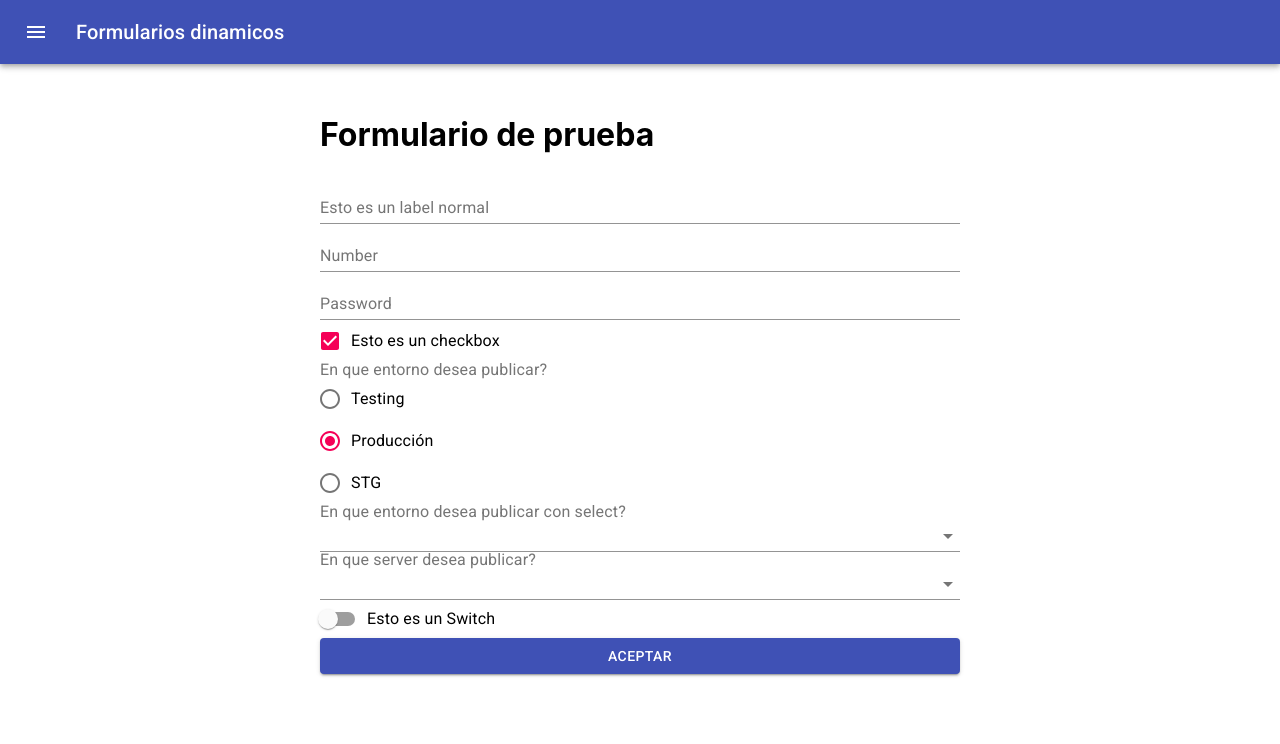
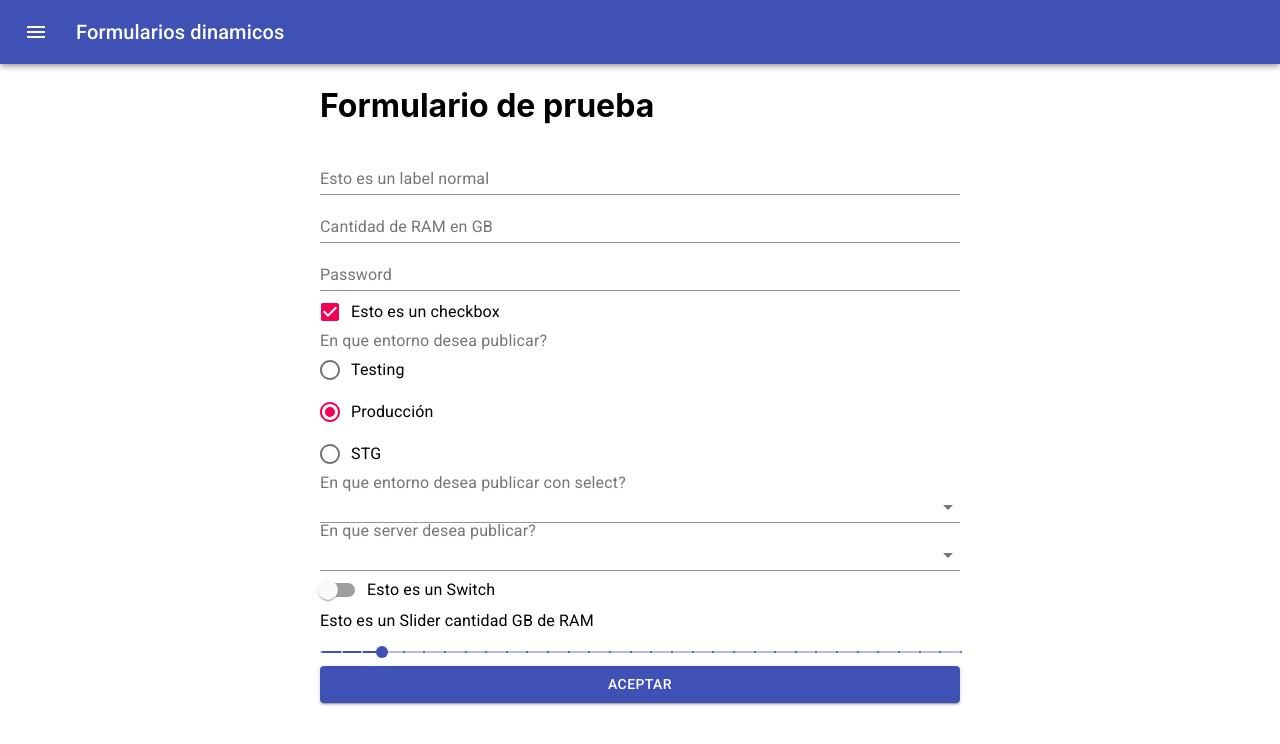
Before and after one commit to AlexisFabianCarranza/Formularios-dinamicos-react, a React (Create React App) app: page / in a window 1280 px wide. Shown: the top 744 px of the page. Built offline with nearby package versions, Linux system fonts and the light colour scheme.

Commit message:
Agregado Slider

```diff
--- /dev/null
+++ b/src/formComponents/Slider.js
@@ -0,0 +1,25 @@
+import React from 'react';
+import Typography from "@material-ui/core/Typography";
+import Slider from "@material-ui/core/Slider";
+
+export default ({configItem, setFieldValue, values}) => {
+    return (
+        <>
+            <Typography gutterBottom>
+                {configItem.label}
+            </Typography>
+            <Slider
+                name={configItem.id}
+                value={values[configItem.id]}
+                valueLabelDisplay="auto"
+                marks
+                min={configItem.min}
+                max={configItem.max}
+                step={configItem.step}
+                onChange={(elem, newvalue) => {
+                    setFieldValue(configItem.id, newvalue)
+                }}
+            />
+        </>
+    );
+};
--- a/src/helper/formEstructure.js
+++ b/src/helper/formEstructure.js
@@ -16,10 +16,28 @@ export default [
                 type: 'TextInput',
                 componentType: 'Input',
                 configItem: {
-                    label: 'Number',
+                    label: 'Cantidad de RAM en GB',
                     type: 'number',
                     id: 'numero',
-                    initialState: ''
+                    initialState: '',
+                    validator: {
+                        type: "number",
+                        configs: [
+                            {
+                                type: "min",
+                                props: [
+                                    1,
+                                    "Tiene que ser mayor a 1"
+                                ]
+                            }, {
+                                type: "max",
+                                props: [
+                                    32,
+                                    "No podemos generar una vm con tanta ram"
+                                ]
+                            }
+                        ]
+                    }
 
                 },
             },
@@ -179,6 +197,18 @@ export default [
                 },
             },
             {
+                type: 'Slider',
+                componentType: 'Slider',
+                configItem: {
+                    label: 'Esto es un Slider cantidad GB de RAM',
+                    id: 'testSliderONE',
+                    initialState: 4,
+                    min: 1,
+                    max: 32,
+                    step: 1
+                },
+            },
+            {
                 type: 'Button',
                 componentType: 'Action',
                 configItem: {
--- a/src/helper/getItem.js
+++ b/src/helper/getItem.js
@@ -6,6 +6,7 @@ import Radio from '../formComponents/Radio';
 import Select from '../formComponents/Select';
 import SelectDependiente from '../formComponents/SelectDependiente';
 import Switch from "../formComponents/Switch";
+import Slider from "../formComponents/Slider";
 
 export default (
     componentInfo,
@@ -14,7 +15,8 @@ export default (
     handleBlur,
     isSubmitting,
     errors,
-  touched
+    touched,
+    setFieldValue
 ) => {
     switch (componentInfo.type) {
         case 'Button':
@@ -74,5 +76,13 @@ export default (
                     values={values}
                 />
             );
+        case 'Slider':
+            return (
+                <Slider
+                    configItem={componentInfo.configItem}
+                    values={values}
+                    setFieldValue={setFieldValue}
+                />
+            );
     }
 };
--- a/src/pages/FormPage.js
+++ b/src/pages/FormPage.js
@@ -6,6 +6,8 @@ import formEstructure from '../helper/formEstructure';
 import getItem from '../helper/getItem';
 import Appbar from '../components/Appbar';
 import * as Yup from 'yup';
+import Typography from "@material-ui/core/Typography";
+import Slider from "@material-ui/core/Slider";
 
 export default () => {
     const classes = useStyles();
@@ -13,7 +15,8 @@ export default () => {
     const makeInitialState = () => {
         let initalState = {};
         for (let i = 0; i < formEstructure[0].components.length; i++) {
-            if (['Input', 'Checkbox', 'Radio', 'Select', 'Switch'].indexOf(formEstructure[0].components[i].componentType) !== -1) {
+            if (['Input', 'Checkbox', 'Radio', 'Select', 'Switch', 'Slider']
+                .indexOf(formEstructure[0].components[i].componentType) !== -1) {
                 initalState[formEstructure[0].components[i].configItem.id] =
                     formEstructure[0].components[i].configItem.initialState;
             }
@@ -21,7 +24,7 @@ export default () => {
         return initalState;
     };
 
-    const renderComponents = (handleChange, values, handleBlur, isSubmitting, props, errors, touched) => {
+    const renderComponents = (handleChange, values, handleBlur, isSubmitting, props, errors, touched, setFieldValue) => {
         const components = [];
         for (let i = 0; i < formEstructure[0].components.length; i++) {
             components.push(
@@ -33,7 +36,8 @@ export default () => {
                         handleBlur,
                         isSubmitting,
                         errors,
-                        touched
+                        touched,
+                        setFieldValue
                     )}
                     {errors[formEstructure[0].components[i].configItem.id] && touched[formEstructure[0].components[i].configItem.id] ? (
                         <div>{errors[formEstructure[0].components[i].configItem.id]}</div>
@@ -83,6 +87,7 @@ export default () => {
                             handleChange,
                             handleBlur,
                             handleSubmit,
+                            setFieldValue
                         } = props;
                         return (
                             <form onSubmit={handleSubmit} className={classes.form}>
@@ -94,7 +99,8 @@ export default () => {
                                     isSubmitting,
                                     props,
                                     errors,
-                                    touched
+                                    touched,
+                                    setFieldValue
                                 )}
                             </form>
                         );
```
Lines whose indentation alone changed are shown as unchanged.
